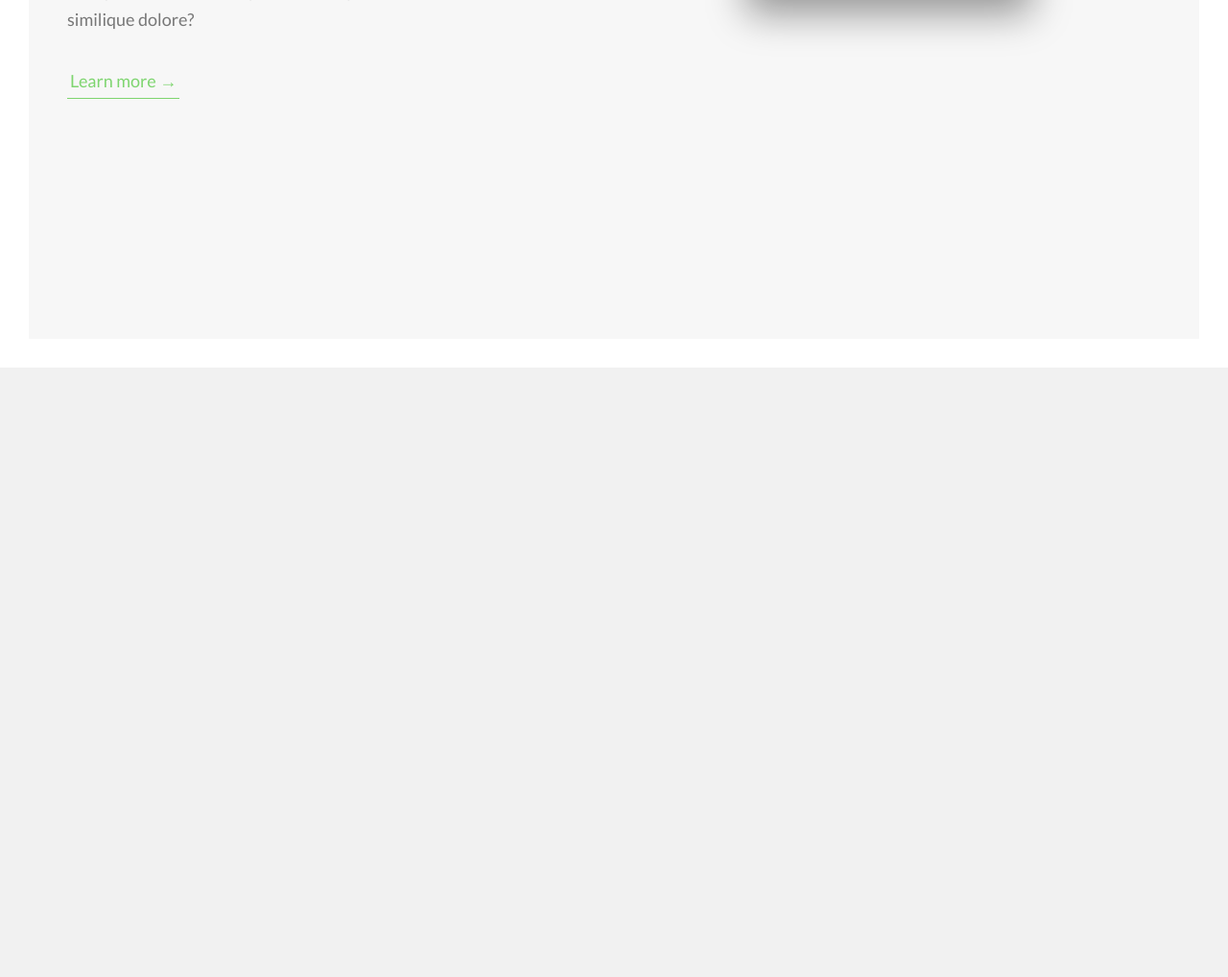
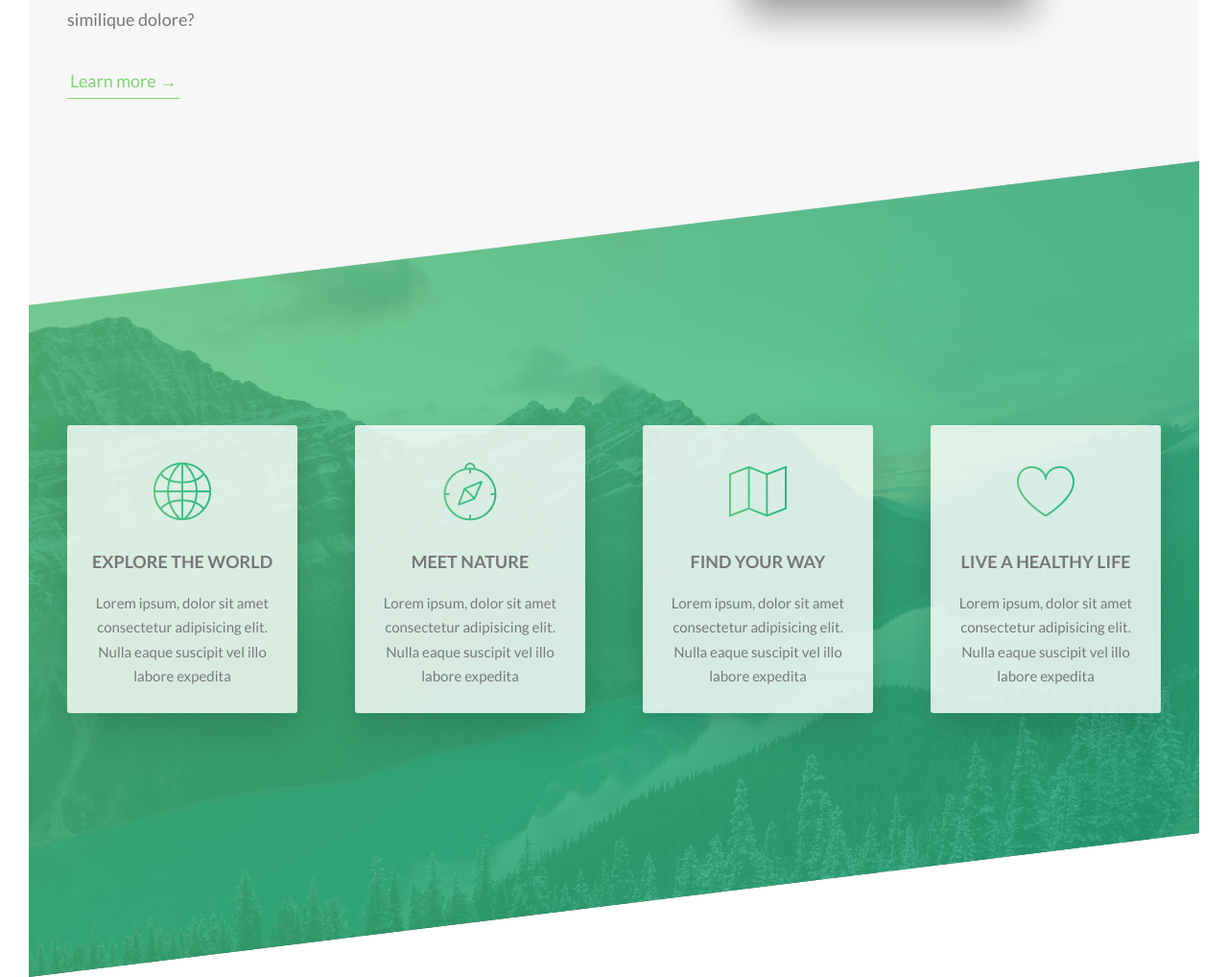
Before and after one commit to IonatanMocan/notours-css-project, a PHP site: page /index.html in a window 1280 px wide. Shown: the part 1319-2337 px from the top of the page at 96% size. Before the commit the page ends 1702 px from the top, so only its background shows below. Run offline with PHP 8.4, Linux system fonts and the light colour scheme; some libraries are stand-ins or nearby versions.

Commit message:
finish features section

```diff
--- /dev/null
+++ b/css/icon-font.css
@@ -0,0 +1,445 @@
+@charset "UTF-8";
+
+@font-face {
+  font-family: "linea-basic-10";
+  src:url("fonts/linea-basic-10.eot");
+  src:url("fonts/linea-basic-10.eot?#iefix") format("embedded-opentype"),
+    url("fonts/linea-basic-10.woff") format("woff"),
+    url("fonts/linea-basic-10.ttf") format("truetype"),
+    url("fonts/linea-basic-10.svg#linea-basic-10") format("svg");
+  font-weight: normal;
+  font-style: normal;
+
+}
+
+[data-icon]:before {
+  font-family: "linea-basic-10" !important;
+  content: attr(data-icon);
+  font-style: normal !important;
+  font-weight: normal !important;
+  font-variant: normal !important;
+  text-transform: none !important;
+  speak: none;
+  line-height: 1;
+  -webkit-font-smoothing: antialiased;
+  -moz-osx-font-smoothing: grayscale;
+}
+
+[class^="icon-basic"]:before,
+[class*=" icon-basic"]:before {
+  font-family: "linea-basic-10" !important;
+  font-style: normal !important;
+  font-weight: normal !important;
+  font-variant: normal !important;
+  text-transform: none !important;
+  speak: none;
+  line-height: 1;
+  -webkit-font-smoothing: antialiased;
+  -moz-osx-font-smoothing: grayscale;
+}
+
+.icon-basic-accelerator:before {
+  content: "a";
+}
+.icon-basic-alarm:before {
+  content: "b";
+}
+.icon-basic-anchor:before {
+  content: "c";
+}
+.icon-basic-anticlockwise:before {
+  content: "d";
+}
+.icon-basic-archive:before {
+  content: "e";
+}
+.icon-basic-archive-full:before {
+  content: "f";
+}
+.icon-basic-ban:before {
+  content: "g";
+}
+.icon-basic-battery-charge:before {
+  content: "h";
+}
+.icon-basic-battery-empty:before {
+  content: "i";
+}
+.icon-basic-battery-full:before {
+  content: "j";
+}
+.icon-basic-battery-half:before {
+  content: "k";
+}
+.icon-basic-bolt:before {
+  content: "l";
+}
+.icon-basic-book:before {
+  content: "m";
+}
+.icon-basic-book-pen:before {
+  content: "n";
+}
+.icon-basic-book-pencil:before {
+  content: "o";
+}
+.icon-basic-bookmark:before {
+  content: "p";
+}
+.icon-basic-calculator:before {
+  content: "q";
+}
+.icon-basic-calendar:before {
+  content: "r";
+}
+.icon-basic-cards-diamonds:before {
+  content: "s";
+}
+.icon-basic-cards-hearts:before {
+  content: "t";
+}
+.icon-basic-case:before {
+  content: "u";
+}
+.icon-basic-chronometer:before {
+  content: "v";
+}
+.icon-basic-clessidre:before {
+  content: "w";
+}
+.icon-basic-clock:before {
+  content: "x";
+}
+.icon-basic-clockwise:before {
+  content: "y";
+}
+.icon-basic-cloud:before {
+  content: "z";
+}
+.icon-basic-clubs:before {
+  content: "A";
+}
+.icon-basic-compass:before {
+  content: "B";
+}
+.icon-basic-cup:before {
+  content: "C";
+}
+.icon-basic-diamonds:before {
+  content: "D";
+}
+.icon-basic-display:before {
+  content: "E";
+}
+.icon-basic-download:before {
+  content: "F";
+}
+.icon-basic-exclamation:before {
+  content: "G";
+}
+.icon-basic-eye:before {
+  content: "H";
+}
+.icon-basic-eye-closed:before {
+  content: "I";
+}
+.icon-basic-female:before {
+  content: "J";
+}
+.icon-basic-flag1:before {
+  content: "K";
+}
+.icon-basic-flag2:before {
+  content: "L";
+}
+.icon-basic-floppydisk:before {
+  content: "M";
+}
+.icon-basic-folder:before {
+  content: "N";
+}
+.icon-basic-folder-multiple:before {
+  content: "O";
+}
+.icon-basic-gear:before {
+  content: "P";
+}
+.icon-basic-geolocalize-01:before {
+  content: "Q";
+}
+.icon-basic-geolocalize-05:before {
+  content: "R";
+}
+.icon-basic-globe:before {
+  content: "S";
+}
+.icon-basic-gunsight:before {
+  content: "T";
+}
+.icon-basic-hammer:before {
+  content: "U";
+}
+.icon-basic-headset:before {
+  content: "V";
+}
+.icon-basic-heart:before {
+  content: "W";
+}
+.icon-basic-heart-broken:before {
+  content: "X";
+}
+.icon-basic-helm:before {
+  content: "Y";
+}
+.icon-basic-home:before {
+  content: "Z";
+}
+.icon-basic-info:before {
+  content: "0";
+}
+.icon-basic-ipod:before {
+  content: "1";
+}
+.icon-basic-joypad:before {
+  content: "2";
+}
+.icon-basic-key:before {
+  content: "3";
+}
+.icon-basic-keyboard:before {
+  content: "4";
+}
+.icon-basic-laptop:before {
+  content: "5";
+}
+.icon-basic-life-buoy:before {
+  content: "6";
+}
+.icon-basic-lightbulb:before {
+  content: "7";
+}
+.icon-basic-link:before {
+  content: "8";
+}
+.icon-basic-lock:before {
+  content: "9";
+}
+.icon-basic-lock-open:before {
+  content: "!";
+}
+.icon-basic-magic-mouse:before {
+  content: "\"";
+}
+.icon-basic-magnifier:before {
+  content: "#";
+}
+.icon-basic-magnifier-minus:before {
+  content: "$";
+}
+.icon-basic-magnifier-plus:before {
+  content: "%";
+}
+.icon-basic-mail:before {
+  content: "&";
+}
+.icon-basic-mail-multiple:before {
+  content: "'";
+}
+.icon-basic-mail-open:before {
+  content: "(";
+}
+.icon-basic-mail-open-text:before {
+  content: ")";
+}
+.icon-basic-male:before {
+  content: "*";
+}
+.icon-basic-map:before {
+  content: "+";
+}
+.icon-basic-message:before {
+  content: ",";
+}
+.icon-basic-message-multiple:before {
+  content: "-";
+}
+.icon-basic-message-txt:before {
+  content: ".";
+}
+.icon-basic-mixer2:before {
+  content: "/";
+}
+.icon-basic-mouse:before {
+  content: ":";
+}
+.icon-basic-notebook:before {
+  content: ";";
+}
+.icon-basic-notebook-pen:before {
+  content: "<";
+}
+.icon-basic-notebook-pencil:before {
+  content: "=";
+}
+.icon-basic-paperplane:before {
+  content: ">";
+}
+.icon-basic-pencil-ruler:before {
+  content: "?";
+}
+.icon-basic-pencil-ruler-pen:before {
+  content: "@";
+}
+.icon-basic-photo:before {
+  content: "[";
+}
+.icon-basic-picture:before {
+  content: "]";
+}
+.icon-basic-picture-multiple:before {
+  content: "^";
+}
+.icon-basic-pin1:before {
+  content: "_";
+}
+.icon-basic-pin2:before {
+  content: "`";
+}
+.icon-basic-postcard:before {
+  content: "{";
+}
+.icon-basic-postcard-multiple:before {
+  content: "|";
+}
+.icon-basic-printer:before {
+  content: "}";
+}
+.icon-basic-question:before {
+  content: "~";
+}
+.icon-basic-rss:before {
+  content: "\\";
+}
+.icon-basic-server:before {
+  content: "\e000";
+}
+.icon-basic-server2:before {
+  content: "\e001";
+}
+.icon-basic-server-cloud:before {
+  content: "\e002";
+}
+.icon-basic-server-download:before {
+  content: "\e003";
+}
+.icon-basic-server-upload:before {
+  content: "\e004";
+}
+.icon-basic-settings:before {
+  content: "\e005";
+}
+.icon-basic-share:before {
+  content: "\e006";
+}
+.icon-basic-sheet:before {
+  content: "\e007";
+}
+.icon-basic-sheet-multiple:before {
+  content: "\e008";
+}
+.icon-basic-sheet-pen:before {
+  content: "\e009";
+}
+.icon-basic-sheet-pencil:before {
+  content: "\e00a";
+}
+.icon-basic-sheet-txt:before {
+  content: "\e00b";
+}
+.icon-basic-signs:before {
+  content: "\e00c";
+}
+.icon-basic-smartphone:before {
+  content: "\e00d";
+}
+.icon-basic-spades:before {
+  content: "\e00e";
+}
+.icon-basic-spread:before {
+  content: "\e00f";
+}
+.icon-basic-spread-bookmark:before {
+  content: "\e010";
+}
+.icon-basic-spread-text:before {
+  content: "\e011";
+}
+.icon-basic-spread-text-bookmark:before {
+  content: "\e012";
+}
+.icon-basic-star:before {
+  content: "\e013";
+}
+.icon-basic-tablet:before {
+  content: "\e014";
+}
+.icon-basic-target:before {
+  content: "\e015";
+}
+.icon-basic-todo:before {
+  content: "\e016";
+}
+.icon-basic-todo-pen:before {
+  content: "\e017";
+}
+.icon-basic-todo-pencil:before {
+  content: "\e018";
+}
+.icon-basic-todo-txt:before {
+  content: "\e019";
+}
+.icon-basic-todolist-pen:before {
+  content: "\e01a";
+}
+.icon-basic-todolist-pencil:before {
+  content: "\e01b";
+}
+.icon-basic-trashcan:before {
+  content: "\e01c";
+}
+.icon-basic-trashcan-full:before {
+  content: "\e01d";
+}
+.icon-basic-trashcan-refresh:before {
+  content: "\e01e";
+}
+.icon-basic-trashcan-remove:before {
+  content: "\e01f";
+}
+.icon-basic-upload:before {
+  content: "\e020";
+}
+.icon-basic-usb:before {
+  content: "\e021";
+}
+.icon-basic-video:before {
+  content: "\e022";
+}
+.icon-basic-watch:before {
+  content: "\e023";
+}
+.icon-basic-webpage:before {
+  content: "\e024";
+}
+.icon-basic-webpage-img-txt:before {
+  content: "\e025";
+}
+.icon-basic-webpage-multiple:before {
+  content: "\e026";
+}
+.icon-basic-webpage-txt:before {
+  content: "\e027";
+}
+.icon-basic-world:before {
+  content: "\e028";
+}
--- a/css/style.css
+++ b/css/style.css
@@ -191,6 +191,24 @@ body {
   .composition:hover .composition__photo:not(:hover) {
     transform: scale(0.9); }
 
+.feature-box {
+  background-color: rgba(255, 255, 255, 0.8);
+  font-size: 1.5rem;
+  padding: 2.5rem;
+  text-align: center;
+  border-radius: 3px;
+  box-shadow: 0 1.5rem 4rem rgba(0, 0, 0, 0.15);
+  transition: transform .3s; }
+  .feature-box__icon {
+    font-size: 6rem;
+    padding-top: .5rem;
+    background-image: linear-gradient(to right, #55c57a, #28b485);
+    -webkit-background-clip: text;
+    background-clip: text;
+    color: transparent; }
+  .feature-box:hover {
+    transform: translateY(-1.5rem) scale(1.03); }
+
 .header {
   height: 95vh;
   background-image: linear-gradient(to right bottom, rgba(85, 197, 122, 0.8), rgba(40, 180, 133, 0.8)), url(../img/hero.jpg);
@@ -241,3 +259,12 @@ body {
   background-color: #f7f7f7;
   padding: 25rem 0;
   margin-top: -20vh; }
+
+.section-features {
+  padding: 20rem 0;
+  background-image: linear-gradient(to right bottom, rgba(85, 197, 122, 0.8), rgba(40, 180, 133, 0.8)), url(../img/nat-4.jpg);
+  background-size: cover;
+  margin-top: -11rem;
+  transform: skewY(-7deg); }
+  .section-features > * {
+    transform: skewY(7deg); }
--- a/index.html
+++ b/index.html
@@ -7,6 +7,7 @@
 
     <link href="https://fonts.googleapis.com/css?family=Lato:100,300,400,700,900" rel="stylesheet">
 
+    <link rel="stylesheet" href="css/icon-font.css">
     <link rel="stylesheet" href="css/icon-font.css">
     <link rel="stylesheet" href="css/style.css">
     <link rel="shortcut icon" type="image/png" href="img/favicon.png">
@@ -61,6 +62,50 @@
                         <img src="img/nat-1-large.jpg" alt="Photo 1" class="composition__photo composition__photo--p1">
                         <img src="img/nat-2-large.jpg" alt="Photo 2" class="composition__photo composition__photo--p2">
                         <img src="img/nat-3-large.jpg" alt="Photo 3" class="composition__photo composition__photo--p3">
+                    </div>
+                </div>
+            </div>
+        </section>
+
+        <section class="section-features">
+            <div class="row">
+                <div class="col-1-of-4">
+                    <div class="feature-box">
+                        <i class="feature-box__icon icon-basic-world"></i>
+                        <h3 class="heading-tertiary u-margin-bottom-small">Explore the world</h3>
+                        <p class="feature-box__text">
+                            Lorem ipsum, dolor sit amet consectetur adipisicing elit. Nulla eaque suscipit vel illo labore expedita
+                        </p>
+                    </div>
+                </div>
+
+                <div class="col-1-of-4">
+                    <div class="feature-box">
+                        <i class="feature-box__icon icon-basic-compass"></i>
+                        <h3 class="heading-tertiary u-margin-bottom-small">Meet nature</h3>
+                        <p class="feature-box__text">
+                            Lorem ipsum, dolor sit amet consectetur adipisicing elit. Nulla eaque suscipit vel illo labore expedita
+                        </p>
+                    </div>
+                </div>
+
+                <div class="col-1-of-4">
+                    <div class="feature-box">
+                        <i class="feature-box__icon icon-basic-map"></i>
+                        <h3 class="heading-tertiary u-margin-bottom-small">Find your way</h3>
+                        <p class="feature-box__text">
+                            Lorem ipsum, dolor sit amet consectetur adipisicing elit. Nulla eaque suscipit vel illo labore expedita
+                        </p>
+                    </div>
+                </div>
+
+                <div class="col-1-of-4">
+                    <div class="feature-box">
+                        <i class="feature-box__icon icon-basic-heart"></i>
+                        <h3 class="heading-tertiary u-margin-bottom-small">Live a healthy life</h3>
+                        <p class="feature-box__text">
+                            Lorem ipsum, dolor sit amet consectetur adipisicing elit. Nulla eaque suscipit vel illo labore expedita
+                        </p>
                     </div>
                 </div>
             </div>
--- /dev/null
+++ b/sass/components/_feature-box.scss
@@ -0,0 +1,28 @@
+.feature-box {
+
+    background-color: rgba($color-white, .8);
+    font-size: 1.5rem;
+    padding: 2.5rem;
+    text-align: center;
+    border-radius: 3px;
+    box-shadow: 0 1.5rem 4rem rgba($color-black, .15);
+    transition: transform .3s;
+
+    &__icon {
+        font-size: 6rem;
+        padding-top: .5rem;
+        background-image:  linear-gradient(to right, $color-primary-light, $color-primary-dark);
+        -webkit-background-clip: text;
+        background-clip: text;
+        color: transparent;
+    }
+
+    &:hover {
+        transform: translateY(-1.5rem) scale(1.03);
+    }
+
+    &__text {
+
+    }
+
+}
--- a/sass/main.scss
+++ b/sass/main.scss
@@ -9,6 +9,8 @@
 
 @import "components/button";
 @import "components/composition";
+@import "components/feature-box";
+
 
 @import "layout/header";
 @import "layout/grid";
--- a/sass/pages/_home.scss
+++ b/sass/pages/_home.scss
@@ -3,3 +3,20 @@
     padding: 25rem 0;
     margin-top: -20vh;
 }
+
+.section-features {
+    padding: 20rem 0;
+    background-image: linear-gradient(
+        to right bottom,
+        rgba($color-primary-light, .8),
+        rgba($color-primary-dark, .8)),
+    url(../img/nat-4.jpg);
+    background-size: cover;
+    margin-top: -11rem;
+
+    transform: skewY(-7deg);
+
+    & > * {
+        transform: skewY(7deg);
+    }
+}
```
Also changed, not shown: css/fonts/linea-basic-10.ttf (added), css/fonts/linea-basic-10.woff (added), 2 other files.
